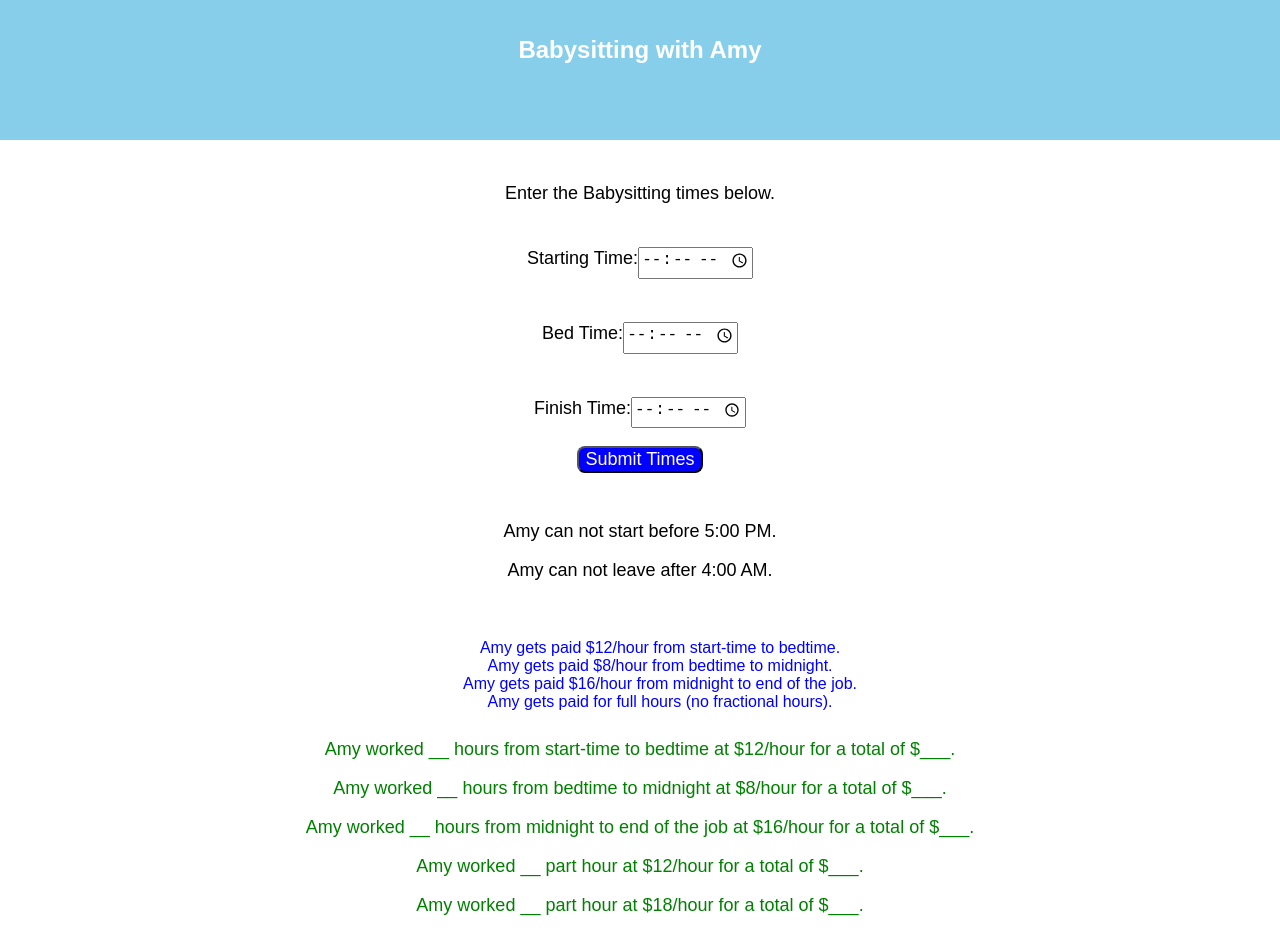
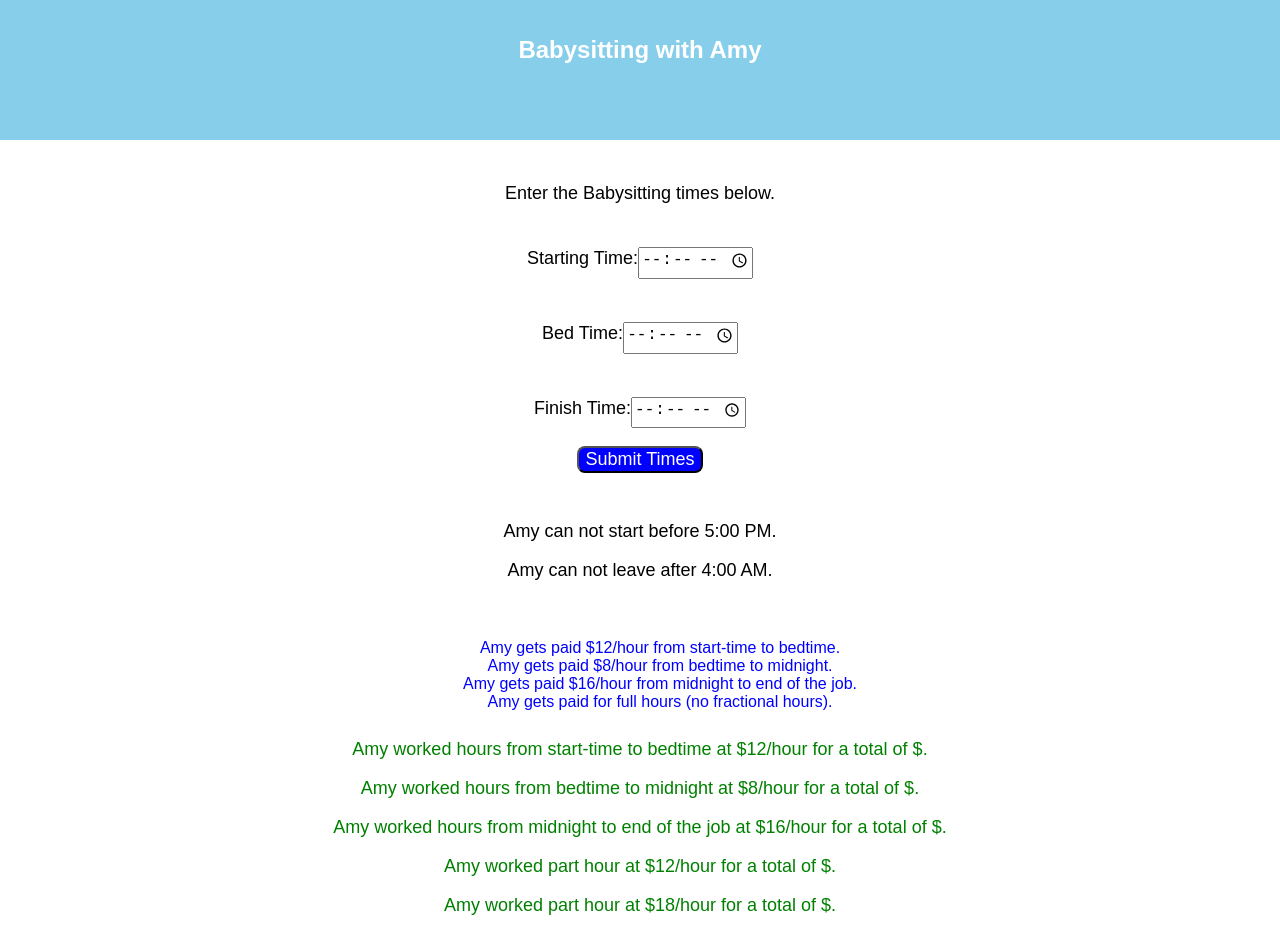
Before and after one commit to bweathers3/babysitting-kata, a React (Create React App) app: page / in a window 1280 px wide. Shown: the top 935 px of the page. Built offline with nearby package versions, Linux system fonts and the light colour scheme.

Commit message:
Remove missed consoe.log

```diff
--- a/src/components/payment/Payment.js
+++ b/src/components/payment/Payment.js
@@ -6,22 +6,22 @@ class Payment extends Component {
     return (
       <div className="Payment">
         <p className="payment-container">
-          Amy worked __ hours from start-time to bedtime at $12/hour for a total of $___.
+          Amy worked {this.props.hoursBeforeBedTime} hours from start-time to bedtime at $12/hour for a total of ${this.props.billForHoursBeforeBedTime}.
         </p>
         <p className="payment-container">
-          Amy worked __ hours from bedtime to midnight at $8/hour for a total of $___.
+          Amy worked {this.props.hoursAfterBedTimeUntilMidnight} hours from bedtime to midnight at $8/hour for a total of ${this.props.billForHoursAfterBedTimeUntilMidnight}.
         </p>
         <p className="payment-container">
-          Amy worked __ hours from midnight to end of the job at $16/hour for a total of $___.
+          Amy worked {this.props.hoursAfterMidnightUntilFinishTime} hours from midnight to end of the job at $16/hour for a total of ${this.props.billForHoursAfterMidnightUntilFinishTime}.
         </p>
         <p className="payment-container">
-          Amy worked __ part hour at $12/hour for a total of $___.
+          Amy worked {this.props.extraHourBeforeMidnight} part hour at $12/hour for a total of ${this.props.billForExtraHourBeforeMidnight}.
         </p>
         <p className="payment-container">
-          Amy worked __ part hour at $18/hour for a total of $___.
+          Amy worked {this.props.extraHourAfterMidnight} part hour at $18/hour for a total of ${this.props.billForExtraHourAfterMidnight}.
         </p>
         <p className="final-payment-container">
-          Amy should be paid a total of $___.
+          Amy should be paid a total of ${this.props.totalInvoice}.
         </p>
       </div>
     );
```
